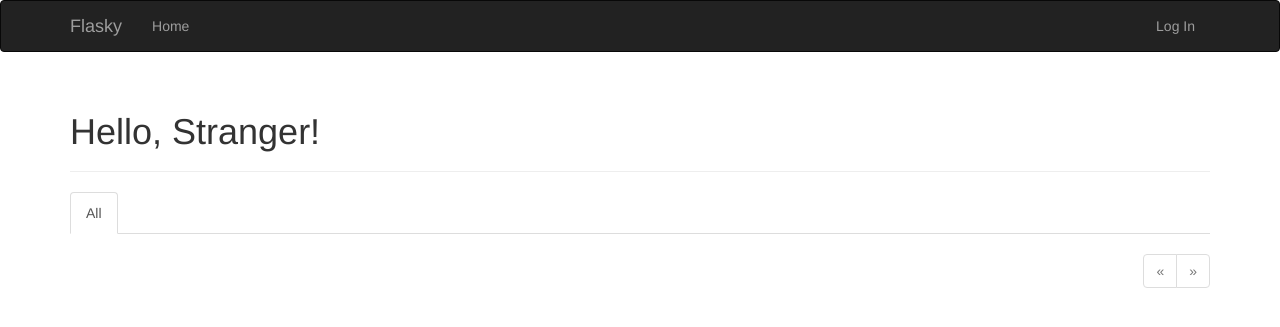
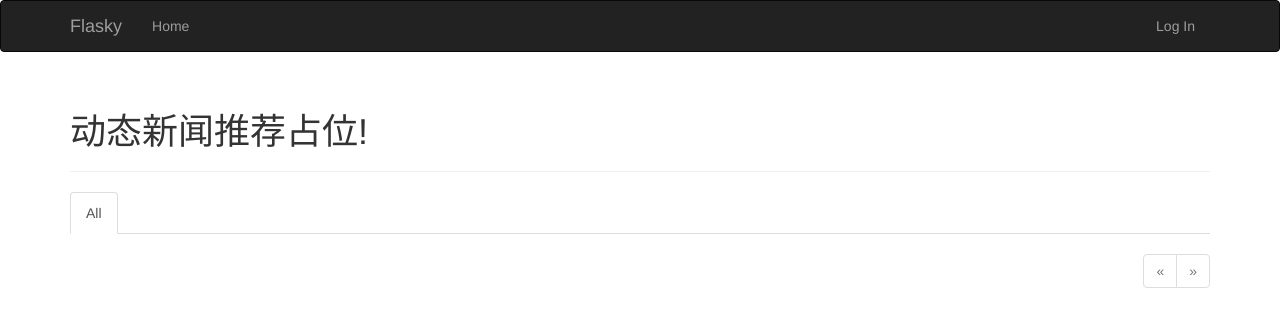
Before and after one commit to xuzhijiang/FlaskApp, a Flask app: page / in a window 1280 px wide. Shown: the top 327 px of the page. Run offline with Flask 2, Linux system fonts and the light colour scheme; data that the repository does not hold is empty; some libraries are stand-ins or nearby versions.

Commit message:
修改index.html显示

```diff
--- a/app/templates/index.html
+++ b/app/templates/index.html
@@ -6,7 +6,7 @@
 
 {% block page_content %}
 <div class="page-header">
-    <h1>Hello, {% if current_user.is_authenticated %}{{ current_user.username }}{% else %}Stranger{% endif %}!</h1>
+    <h1>{% if current_user.is_authenticated %}{{ current_user.username }}{% else %}动态新闻推荐占位{% endif %}!</h1>
 </div>
 <div>
     {% if current_user.can(Permission.WRITE) %}
```
Also changed, not shown: 1 other file.
